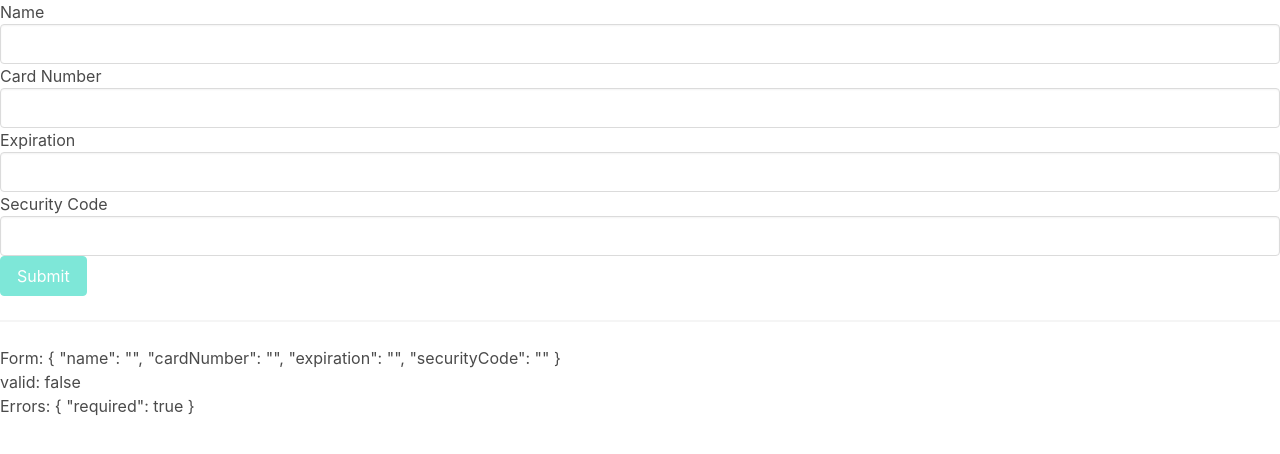
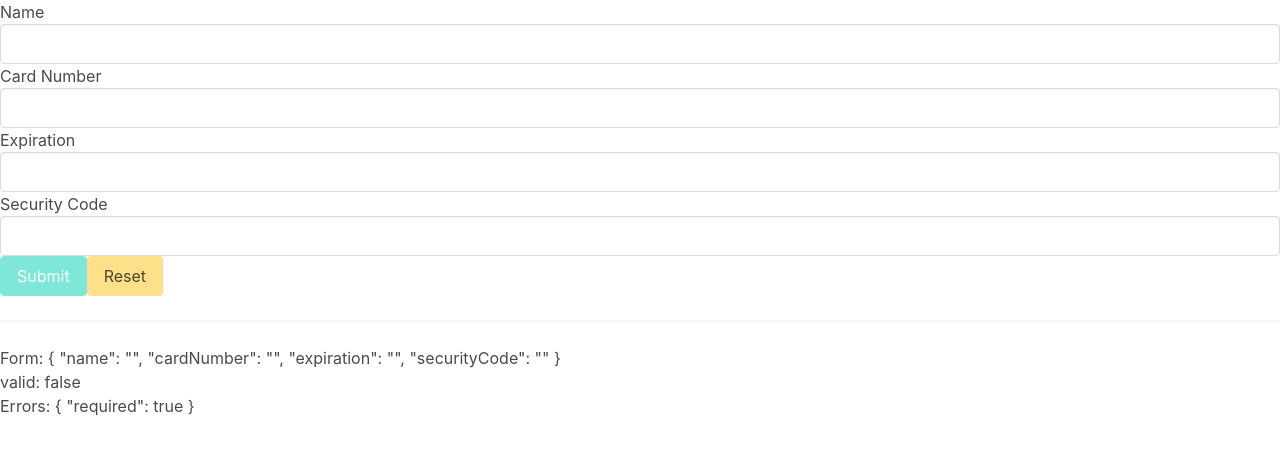
Before and after one commit to elPoeta/angular-reactive-form, an Angular app: page / in a window 1280 px wide. Shown: the top 454 px of the page. Built offline with nearby package versions, Linux system fonts and the light colour scheme.

Commit message:
fix custo date form control add reset button

```diff
--- a/src/app/Components/credit-card-form/credit-card-form.component.html
+++ b/src/app/Components/credit-card-form/credit-card-form.component.html
@@ -4,6 +4,7 @@
     <app-input [control]="cardForm.get('expiration')" label="Expiration"></app-input>
     <app-input [control]="cardForm.get('securityCode')" label="Security Code"></app-input>
     <button [disabled]="cardForm.invalid" class="button is-primary" type="submit">Submit</button>
+    <button class="button is-warning" type="button" (click)="onReset()">Reset</button>
 </form>
 <hr>
 <div>Form: {{ cardForm.value | json}}</div>
--- a/src/app/Components/credit-card-form/credit-card-form.component.ts
+++ b/src/app/Components/credit-card-form/credit-card-form.component.ts
@@ -21,7 +21,11 @@ export class CreditCardFormComponent implements OnInit {
   }
 
   onSubmit() {
+    console.log('Form submited : ', this.cardForm.getRawValue())
+  }
 
+  onReset() {
+    this.cardForm.reset();
   }
 
 }
--- a/src/app/Utils/date-form-control.ts
+++ b/src/app/Utils/date-form-control.ts
@@ -22,5 +22,6 @@ export class DateFormControl extends FormControl {
             super.setValue(`${value}/`, { ...options, emitModelToViewChange: true });
             return;
         }
+        super.setValue(value, { ...options, emitModelToViewChange: true });
     }
 }
```
